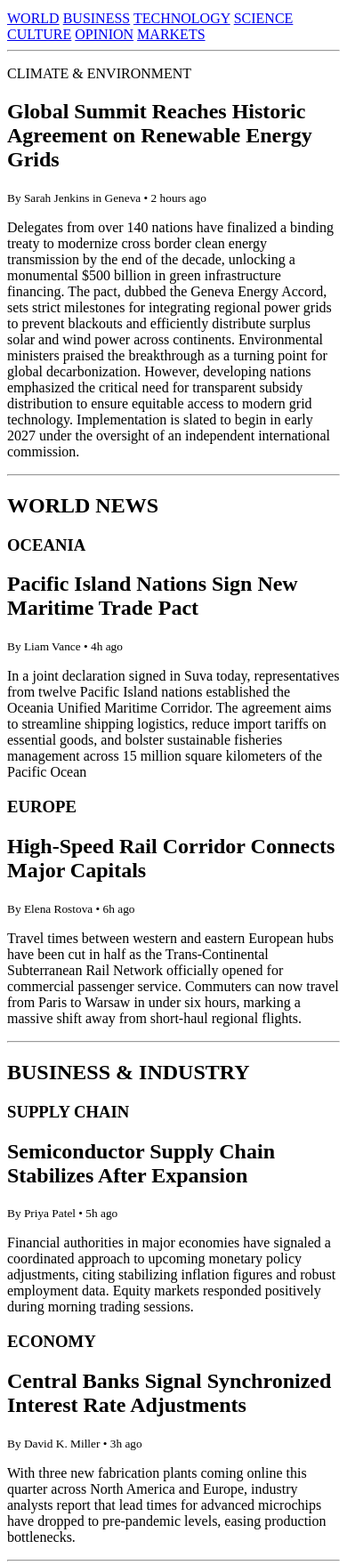
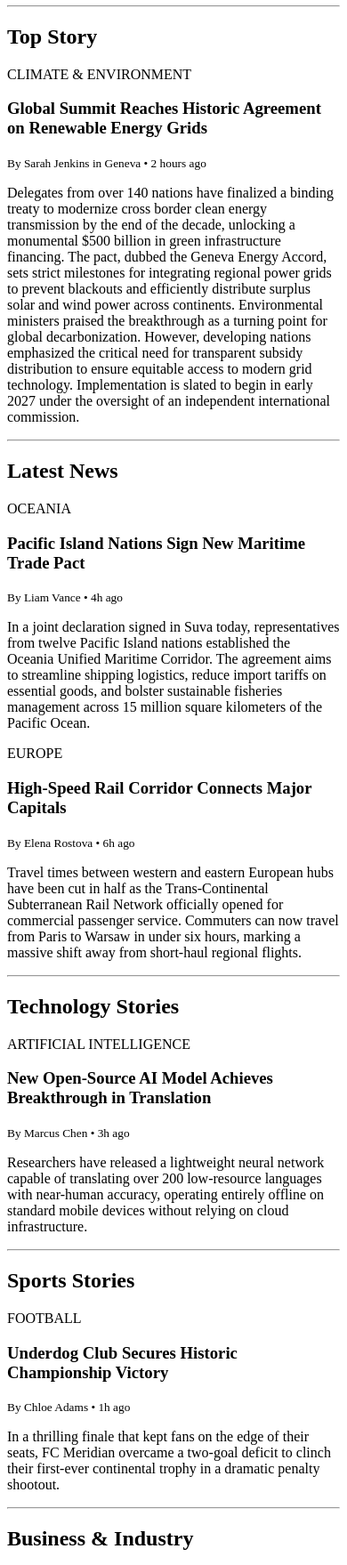
Before and after one commit to Cyber-Globe/Assignment_2.6-_Semantic_Newspaper_Page, a plain HTML site: page index.html in a window 390 px wide. Shown: the part 241-2000 px from the top of the page at 89% size. Drawn offline with Linux system fonts and the light colour scheme.

Commit message:
worked on major review requested by my mentor

```diff
--- a/index.html
+++ b/index.html
@@ -7,12 +7,8 @@
   </head>
   <body>
     <header>
-      <section>
-        <p>TUESDAY, OCTOBER 13 2026</p>
-        <p>GLOBAL EDITION</p>
-        <p>VOL. CXLIV NO. 42,891</p>
-      </section>
-      <h1>THE GLOBAL CHRONICAL</h1>
+      <p>TUESDAY, OCTOBER 13 2026 | GLOBAL EDITION | VOL. CXLIV NO. 42,891</p>
+      <h1>THE GLOBAL CHRONICLE</h1>
       <p><i>Truth, Depth, and Independent Journalism Since 1882</i></p>
       <nav>
         <a href="#">WORLD</a>
@@ -27,10 +23,12 @@
     <hr />
     <main>
       <section>
+        <h2>Top Story</h2>
+        <article>
           <p>CLIMATE & ENVIRONMENT</p>
-        <h2>
+          <h3>
             Global Summit Reaches Historic Agreement on Renewable Energy Grids
-        </h2>
+          </h3>
           <small>By Sarah Jenkins in Geneva • 2 hours ago</small>
           <p>
             Delegates from over 140 nations have finalized a binding treaty to
@@ -40,19 +38,22 @@
             milestones for integrating regional power grids to prevent blackouts
             and efficiently distribute surplus solar and wind power across
             continents. Environmental ministers praised the breakthrough as a
-          turning point for global decarbonization. However, developing nations
-          emphasized the critical need for transparent subsidy distribution to
-          ensure equitable access to modern grid technology. Implementation is
-          slated to begin in early 2027 under the oversight of an independent
-          international commission.
+            turning point for global decarbonization. However, developing
+            nations emphasized the critical need for transparent subsidy
+            distribution to ensure equitable access to modern grid technology.
+            Implementation is slated to begin in early 2027 under the oversight
+            of an independent international commission.
           </p>
+        </article>
       </section>
       <hr />
+
+      <!-- Latest News Section -->
       <section>
-        <h2>WORLD NEWS</h2>
-        <div>
-          <h3>OCEANIA</h3>
-          <h2>Pacific Island Nations Sign New Maritime Trade Pact</h2>
+        <h2>Latest News</h2>
+        <article>
+          <p>OCEANIA</p>
+          <h3>Pacific Island Nations Sign New Maritime Trade Pact</h3>
           <small>By Liam Vance • 4h ago</small>
           <p>
             In a joint declaration signed in Suva today, representatives from
@@ -60,12 +61,12 @@
             Maritime Corridor. The agreement aims to streamline shipping
             logistics, reduce import tariffs on essential goods, and bolster
             sustainable fisheries management across 15 million square kilometers
-            of the Pacific Ocean
+            of the Pacific Ocean.
           </p>
-        </div>
-        <div>
-          <h3>EUROPE</h3>
-          <h2>High-Speed Rail Corridor Connects Major Capitals</h2>
+        </article>
+        <article>
+          <p>EUROPE</p>
+          <h3>High-Speed Rail Corridor Connects Major Capitals</h3>
           <small>By Elena Rostova • 6h ago</small>
           <p>
             Travel times between western and eastern European hubs have been cut
@@ -74,14 +75,49 @@
             now travel from Paris to Warsaw in under six hours, marking a
             massive shift away from short-haul regional flights.
           </p>
-        </div>
+        </article>
       </section>
       <hr />
+
+      <!-- Technology Stories Section -->
       <section>
-        <h2>BUSINESS & INDUSTRY</h2>
+        <h2>Technology Stories</h2>
         <article>
-          <h3>SUPPLY CHAIN</h3>
-          <h2>Semiconductor Supply Chain Stabilizes After Expansion</h2>
+          <p>ARTIFICIAL INTELLIGENCE</p>
+          <h3>New Open-Source AI Model Achieves Breakthrough in Translation</h3>
+          <small>By Marcus Chen • 3h ago</small>
+          <p>
+            Researchers have released a lightweight neural network capable of
+            translating over 200 low-resource languages with near-human
+            accuracy, operating entirely offline on standard mobile devices
+            without relying on cloud infrastructure.
+          </p>
+        </article>
+      </section>
+      <hr />
+
+      <!-- Sports Stories Section -->
+      <section>
+        <h2>Sports Stories</h2>
+        <article>
+          <p>FOOTBALL</p>
+          <h3>Underdog Club Secures Historic Championship Victory</h3>
+          <small>By Chloe Adams • 1h ago</small>
+          <p>
+            In a thrilling finale that kept fans on the edge of their seats, FC
+            Meridian overcame a two-goal deficit to clinch their first-ever
+            continental trophy in a dramatic penalty shootout.
+          </p>
+        </article>
+      </section>
+      <hr />
+
+      <!-- Business & Industry Section -->
+      <section>
+        <h2>Business & Industry</h2>
+        <article>
+          <p>SUPPLY CHAIN</p>
+          <h3>Semiconductor Supply Chain Stabilizes After Expansion</h3>
           <small>By Priya Patel • 5h ago</small>
           <p>
             Financial authorities in major economies have signaled a coordinated
@@ -91,8 +127,8 @@
           </p>
         </article>
         <article>
-          <h3>ECONOMY</h3>
-          <h2>Central Banks Signal Synchronized Interest Rate Adjustments</h2>
+          <p>ECONOMY</p>
+          <h3>Central Banks Signal Synchronized Interest Rate Adjustments</h3>
           <small>By David K. Miller • 3h ago</small>
           <p>
             With three new fabrication plants coming online this quarter across
@@ -104,6 +140,7 @@
       </section>
     </main>
     <hr />
+
     <aside>
       <h2>MARKET WATCH</h2>
       <table>
@@ -135,7 +172,6 @@
             <td>5,042.80</td>
             <td>+0.32%</td>
           </tr>
-
           <tr>
             <th>Crude Oil (Brent)</th>
             <td>$78.40</td>
@@ -171,16 +207,24 @@
       </ol>
     </aside>
     <hr />
+
     <footer>
       <p>
-        <a href="">About Us</a> <a href=""> Editorial Guidelines</a>
-        <a href="">Careers & Fellowships</a>
-        <a href=""> Syndication & Licensing </a>
-        <a href="">Privacy Policy</a> <a href="">Terms of Service</a>
-        <a href="">Contact Support</a>
+        <strong>Contact Us:</strong>
+        <a href="mailto:contact@globalchronicle.com"
+          >contact@globalchronicle.com</a
+        >
+        | 1200 Press Avenue, Geneva, Switzerland
       </p>
       <p>
-        &copy 2026 The Global Chronicle Publishing Co. All rights reserved
+        <a href="#">About Us</a> | <a href="#">Editorial Guidelines</a> |
+        <a href="#">Careers & Fellowships</a> |
+        <a href="#">Syndication & Licensing</a> |
+        <a href="#">Privacy Policy</a> | <a href="#">Terms of Service</a> |
+        <a href="#">Contact Support</a>
+      </p>
+      <p>
+        &copy; 2026 The Global Chronicle Publishing Co. All rights reserved.
         Registered in Switzerland.
       </p>
     </footer>
```
Lines whose indentation alone changed are shown as unchanged.
